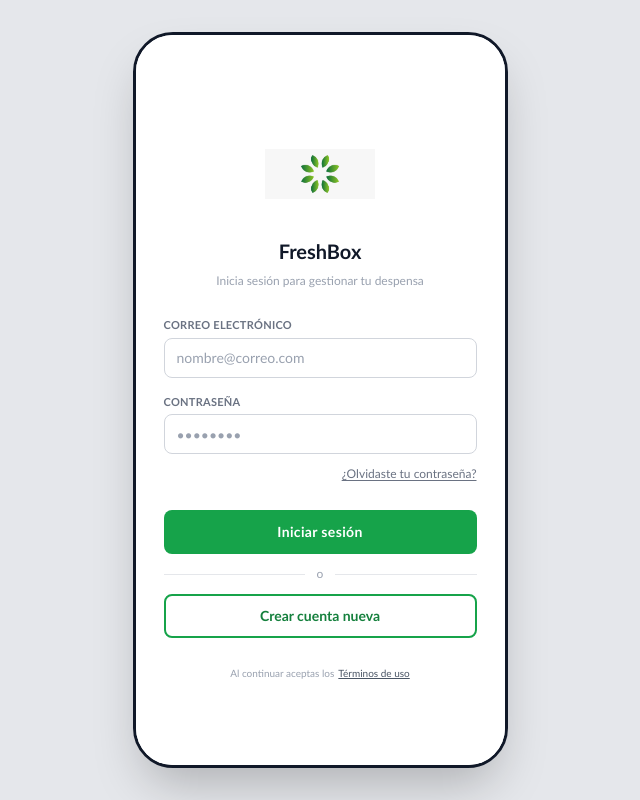
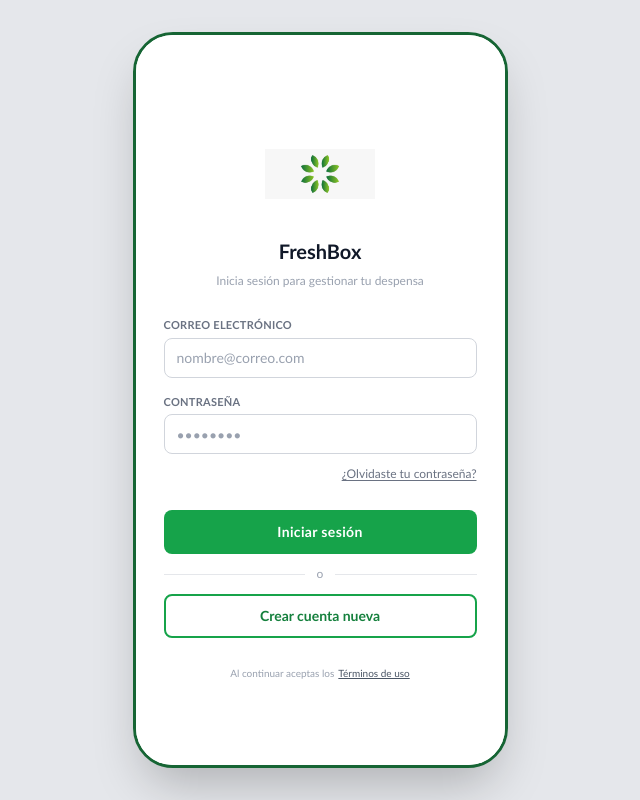
Before and after one commit to juanmaa28/freshbox, a React (Vite) app: page / in a window 1280 px wide. Shown: the whole page, without its empty margins (320-960 px from the left). Built offline with nearby package versions, Linux system fonts and the light colour scheme.

Commit message:
Integra el borde del marco con la marca

```diff
--- a/src/App.jsx
+++ b/src/App.jsx
@@ -45,7 +45,7 @@ function AppShell() {
   return (
     <div className="min-h-dvh w-full flex items-center justify-center bg-gray-200 dark:bg-[#0a0f0d] md:py-8">
       {/* Móvil: pantalla completa · Escritorio: marco de teléfono 375×812 */}
-      <div className="relative w-full h-dvh md:w-[375px] md:h-[812px] md:max-h-[92dvh] bg-white dark:bg-gray-950 overflow-hidden md:rounded-[40px] md:border-[3px] md:border-gray-900 dark:md:border-gray-700 md:shadow-2xl">
+      <div className="relative w-full h-dvh md:w-[375px] md:h-[812px] md:max-h-[92dvh] bg-white dark:bg-gray-950 overflow-hidden md:rounded-[40px] md:border-[3px] md:border-fresh-800 dark:md:border-fresh-900 md:shadow-2xl">
         <div key={route.id} className="w-full h-full animate-screen-in">
           <Screen onNav={navigate} params={route.params} />
         </div>
```
